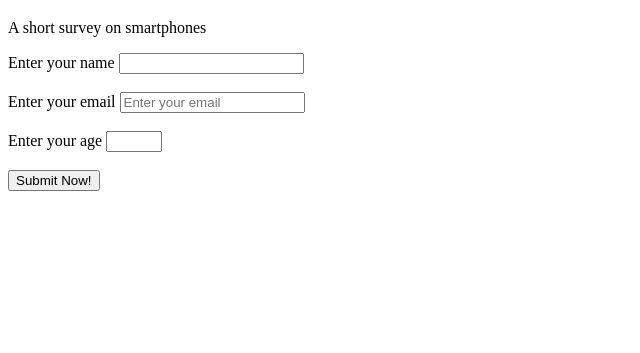
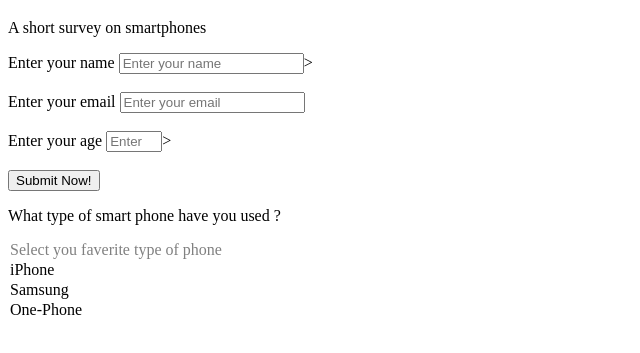
Before and after one commit to mach512/Rajendra_Mohamed_Project, a plain HTML site: page index.html in a window 1280 px wide. Shown: the part 61-414 px from the top of the page, without its empty margins (0-640 px from the left). Drawn offline with Linux system fonts and the light colour scheme.

Commit message:
Update index.html

```diff
--- a/index.html
+++ b/index.html
@@ -11,12 +11,21 @@
     <p id="description">A short survey on smartphones</p>
     <form id="survey-form">
         <label for="name">Enter your name</label>
-        <input type="text" id="name-label" name="name"><br><br>
+        <input type="text" id="name-label" name="name"  placeholder="Enter your name">><br><br>
         <label for="email">Enter your email</label>
         <input type="email" required id="email-label" name="emailid" placeholder="Enter your email"><br><br>
         <label for="age">Enter your age</label>
-        <input type="number" min="2" max="90" required id="number-label" name="ageid"><br><br>
+        <input type="number" min="2" max="90" required id="number-label" name="ageid"  placeholder="Enter your age">><br><br>
         <input type="submit" value="Submit Now!">
+        <div class="form-group">
+            <p id="quest">What type of smart phone have you used ?</p>
+            <section name="roll" id="dropdown" class="formControl" required>
+                <option value="" disabled selected> Select you faverite type of phone</option>
+                <option value="iPhone">iPhone</option>
+                <option value="Samsung">Samsung</option>
+                <option value="One-Phone">One-Phone</option>
+            </section>
+        </div>
     </form>
 </body>
 </html>
```
